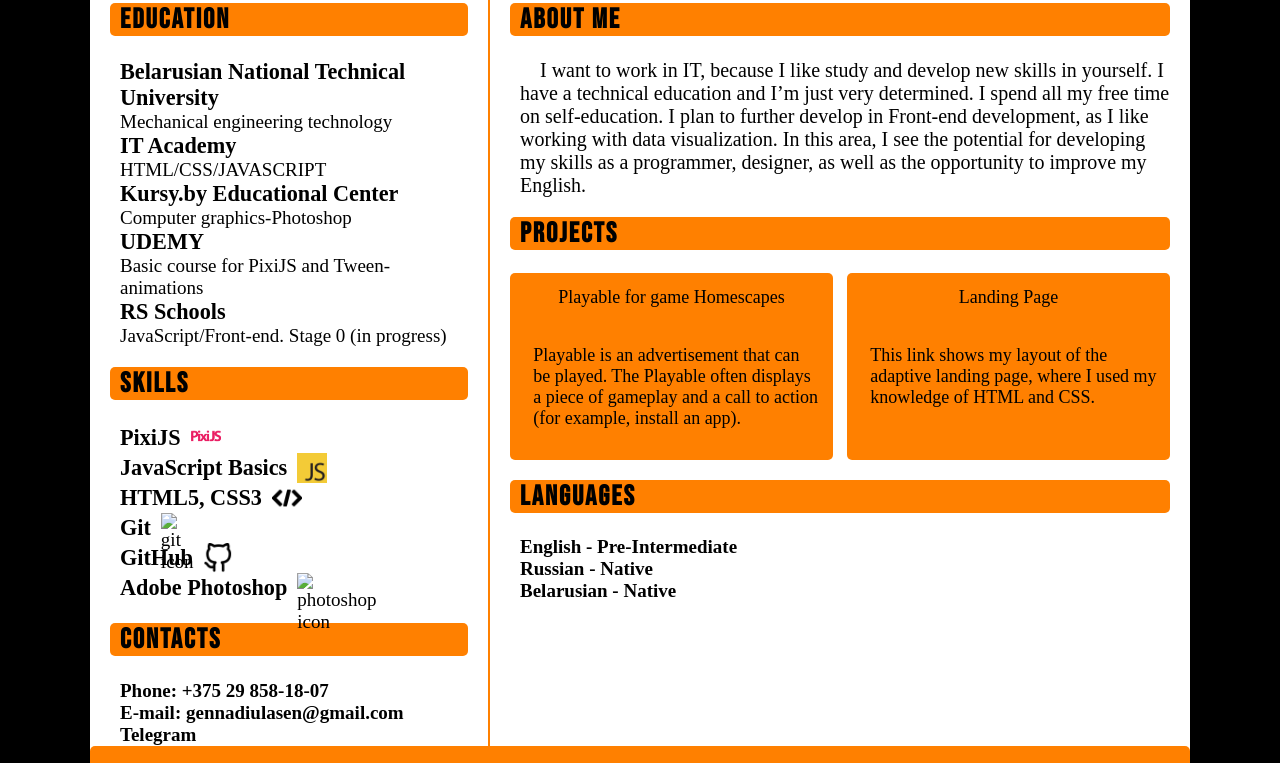
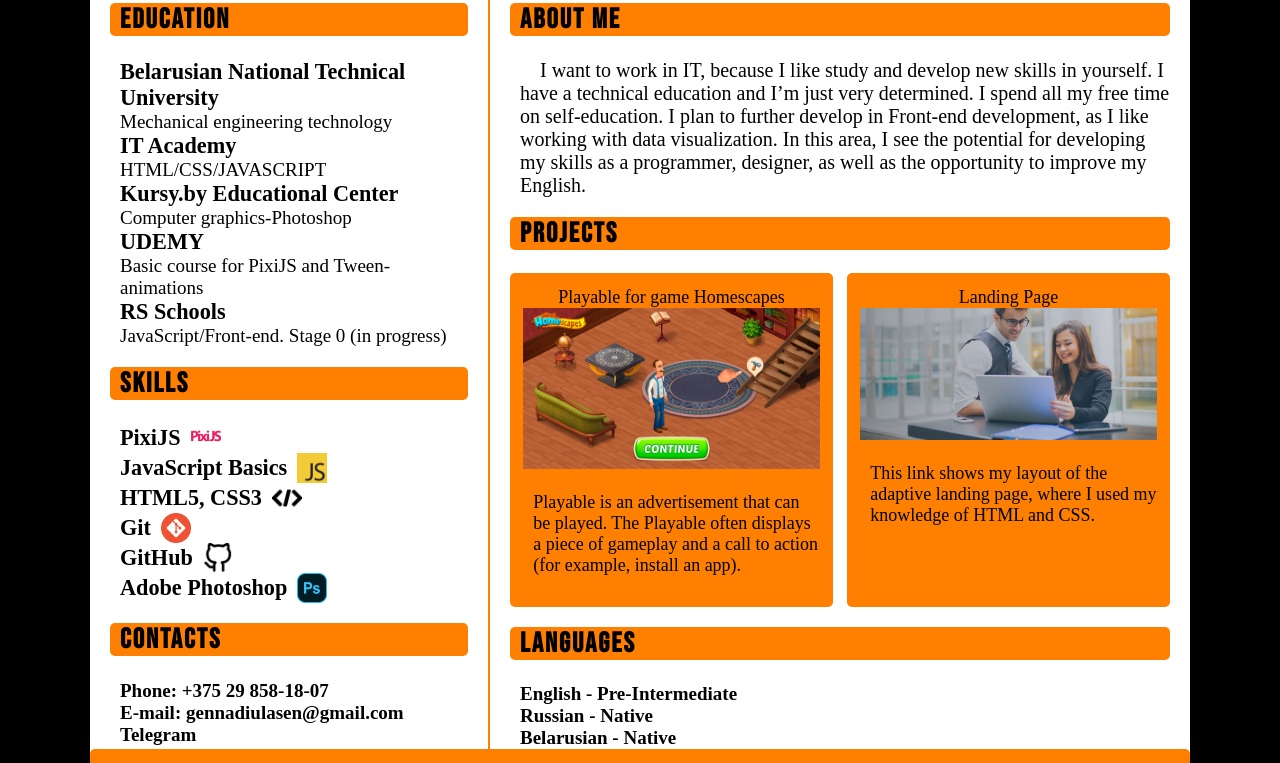
Before and after one commit to GennadyUlasen/rs_school, a plain HTML site: page index.html in a window 1280 px wide. Shown: the part 377-1140 px from the top of the page. Drawn offline with Linux system fonts and the light colour scheme; the site is published under a folder, as on GitHub Pages, so addresses that start at the root find nothing; a web font is replaced by a local one.

Commit message:
docs: chaged index

```diff
--- a/index.html
+++ b/index.html
@@ -95,7 +95,7 @@
                                 <div class="education-item skills">
                                     <h3>Git</h3>
                                     <div class="skills-photo">
-                                        <p><img src="/assets/images/git-icon.png" alt="git icon"></p>
+                                        <p><img src="./assets/images/git-icon.png" alt="git icon"></p>
                                     </div>
                                 </div>
                                 <div class="education-item skills">
@@ -107,7 +107,7 @@
                                 <div class="education-item skills">
                                     <h3>Adobe Photoshop</h3>
                                     <div class="skills-photo">
-                                        <p><img src="/assets/images/IconPhotoshop.png" alt="photoshop icon"></p>
+                                        <p><img src="./assets/images/IconPhotoshop.png" alt="photoshop icon"></p>
                                     </div>
                                 </div>
                             </div>
@@ -132,13 +132,13 @@
                             <div class="container-figure">
                                 <figure>
                                     <figcaption>Playable for game Homescapes</figcaption>
-                                    <a href="https://gennadyulasen.github.io/Playable-Homescapes/" target="_blank"><img src="/assets/images/gitImg.png" alt=""></a>
+                                    <a href="https://gennadyulasen.github.io/Playable-Homescapes/" target="_blank"><img src="./assets/images/gitImg.png" alt=""></a>
                                     <p>Playable is an advertisement that can be played. The Playable often displays a piece of gameplay and a call to action (for example, install an app).</p>
                                 </figure>
                                 <span class="whitespace"></span>
                                 <figure>
                                     <figcaption>Landing Page</figcaption>
-                                    <a href="https://gennadyulasen.github.io/Internet-Marketing/" target="_blank"><img src="/assets/images/fill.jpg" alt=""></a>
+                                    <a href="https://gennadyulasen.github.io/Internet-Marketing/" target="_blank"><img src="./assets/images/fill.jpg" alt=""></a>
                                     <p>This link shows my layout of the adaptive landing page, where I used my knowledge of HTML and CSS.</p>
                                 </figure>
                             </div>
```
Also changed, not shown: assets/images/20.jpg (deleted), assets/images/photo.jpg (deleted).
